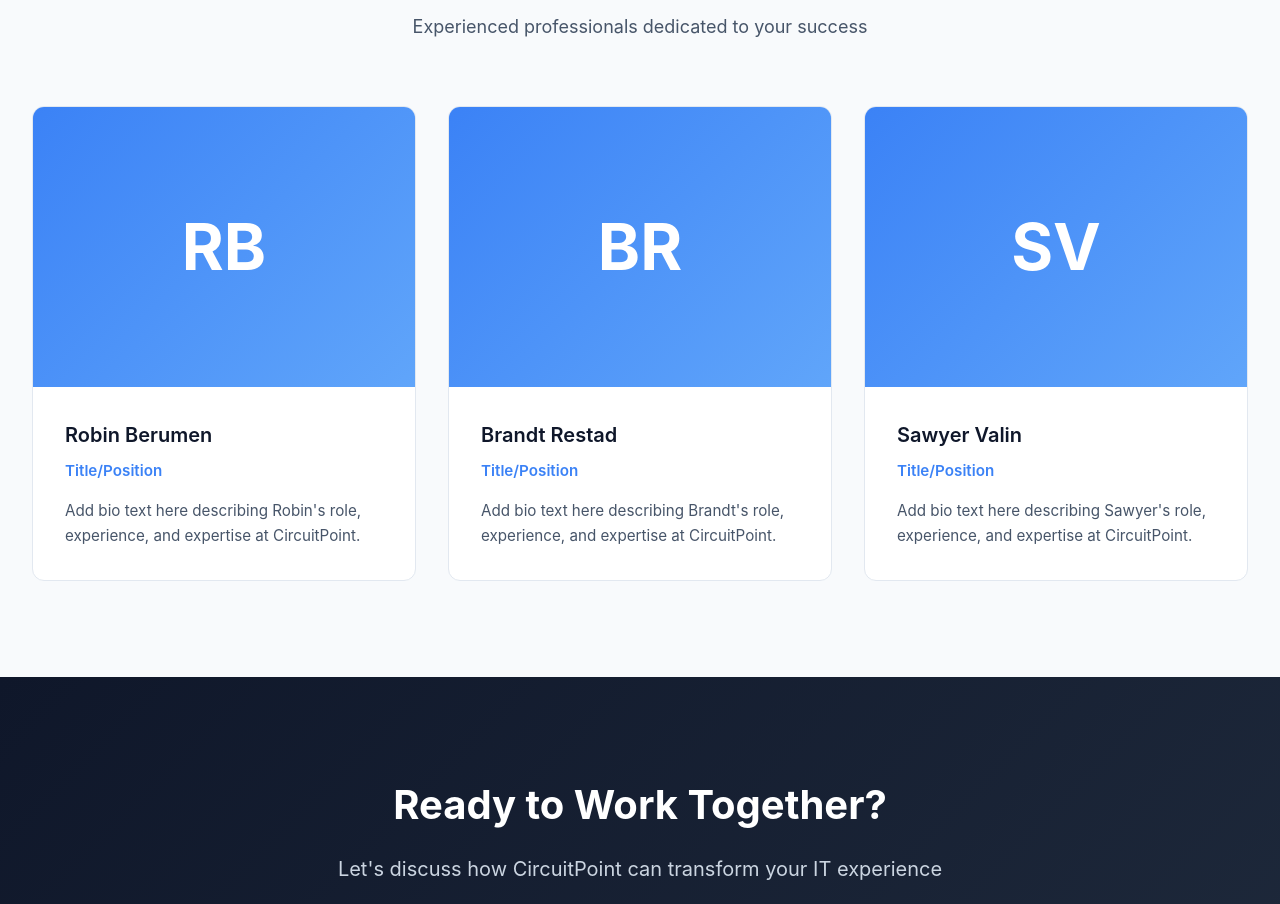
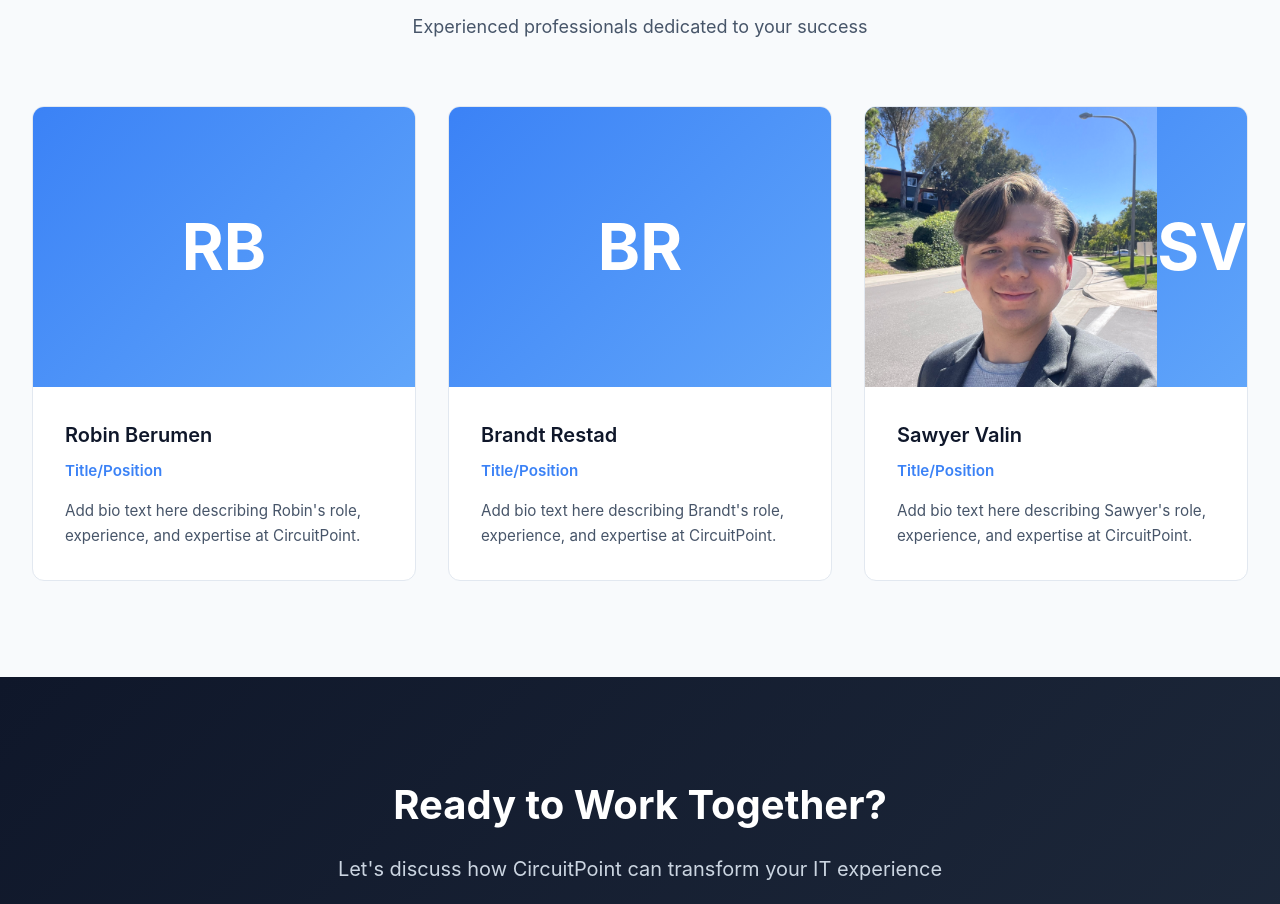
Before and after one commit to sawyervalin/circuitpoint, a plain HTML site: page about.html in a window 1280 px wide. Shown: the part 2450-3354 px from the top of the page. Drawn offline with Linux system fonts and the light colour scheme.

Commit message:
Add image for Sawyer Valin in about.html

```diff
--- a/about.html
+++ b/about.html
@@ -548,7 +548,7 @@
                 </div>
                 <div class="team-card">
                     <div class="team-photo">
-                        <!-- Replace this comment with: <img src="images/sawyer-valin.jpg" alt="Sawyer Valin"> -->
+                        <img src="images/sawyer-valin.jpg" alt="Sawyer Valin">
                         <div class="placeholder-image">SV</div>
                     </div>
                     <div class="team-info">
```
